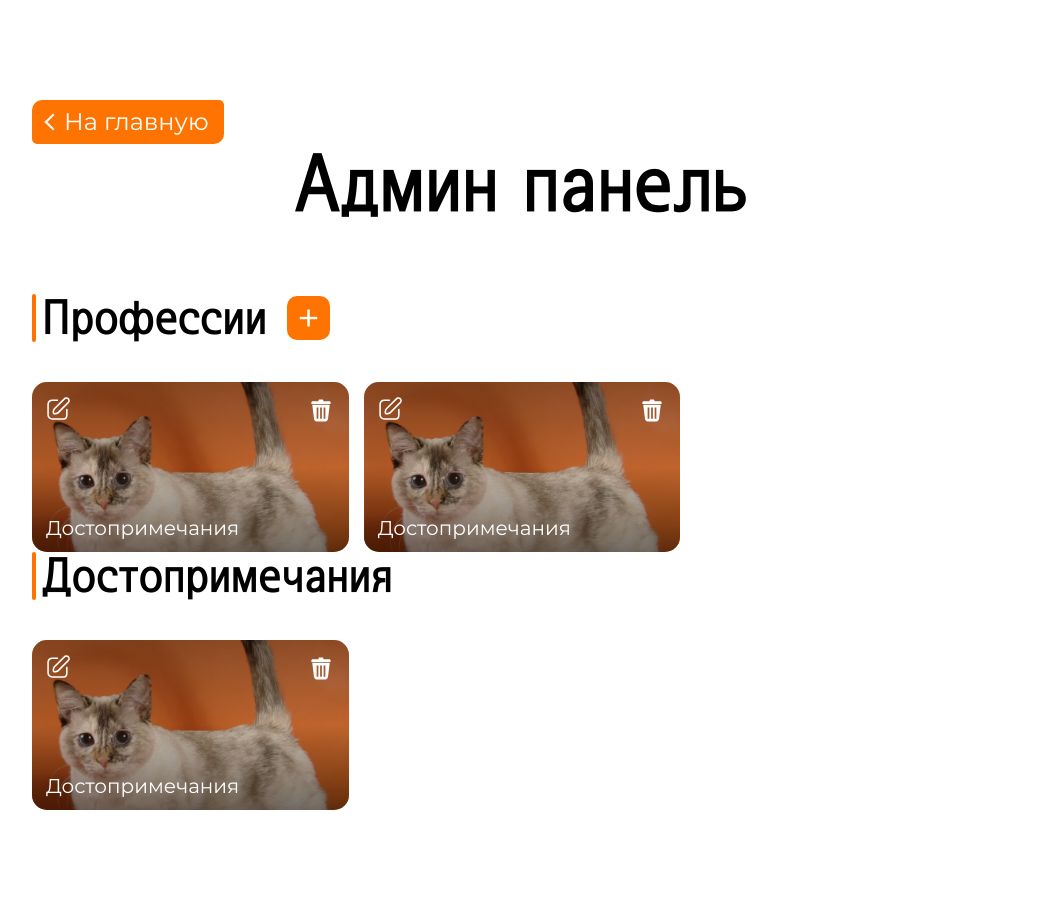
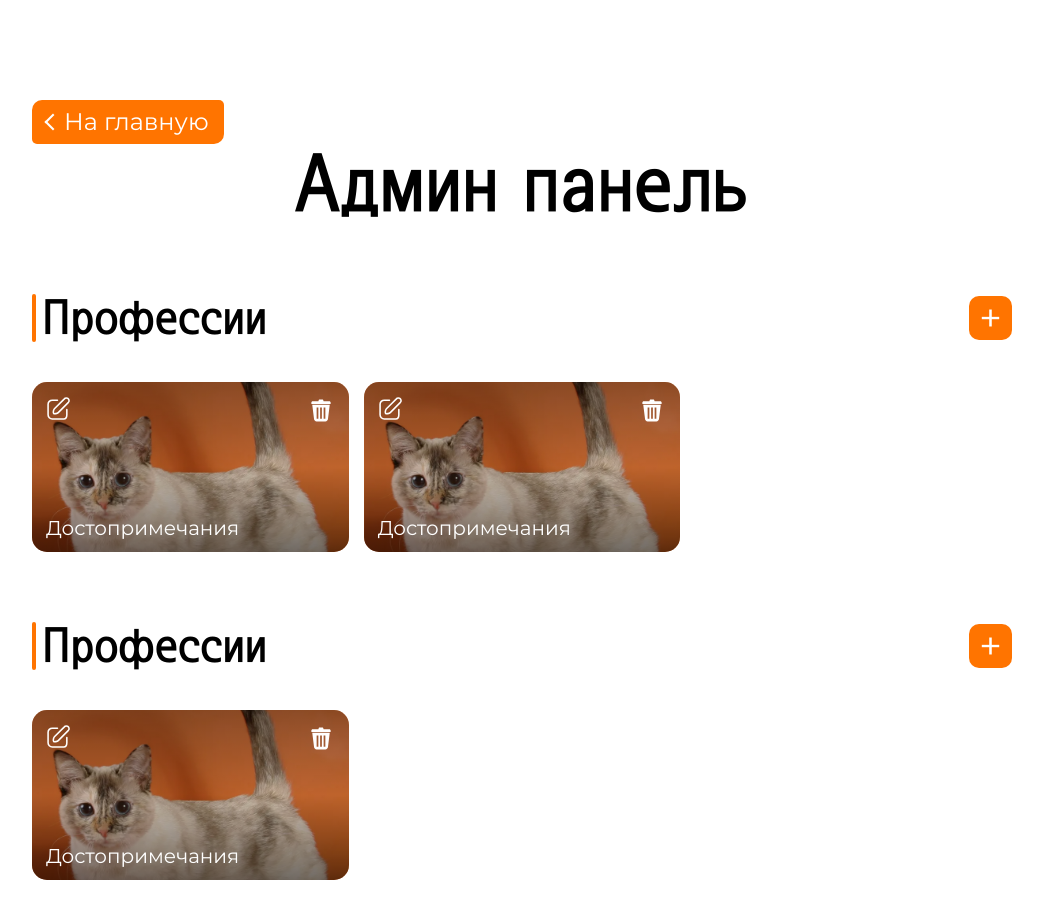
Before and after one commit to Filanq/liprofie, a Vue app: page /admin in a window 1280 px wide. Shown: the top 918 px of the page, without its empty margins (118-1161 px from the left). Built offline with nearby package versions, Linux system fonts and the light colour scheme.

Commit message:
admin v3

```diff
--- a/src/views/AdminView.vue
+++ b/src/views/AdminView.vue
@@ -56,7 +56,10 @@
                     </div>
                 </div>
 <!--  -->
-                <h2>Достопримечания</h2>
+<div class="wrap_title">
+                    <h2>Профессии</h2>
+                    <div class="btn">+</div>
+                </div>
                 <div class="wrap">
                     <div class="block" style="">
                         <div class="block_top_wrap">
@@ -121,8 +124,7 @@ import AddComponents from "@/components/AddComponents.vue";
 .wrap_title{
     display: flex;
     flex-direction: row;
-    gap: 20px;
-    /* justify-content: space-between; */
+    justify-content: space-between;
     align-items: center;
     width: 100%;
     margin-top: 70px;
```
